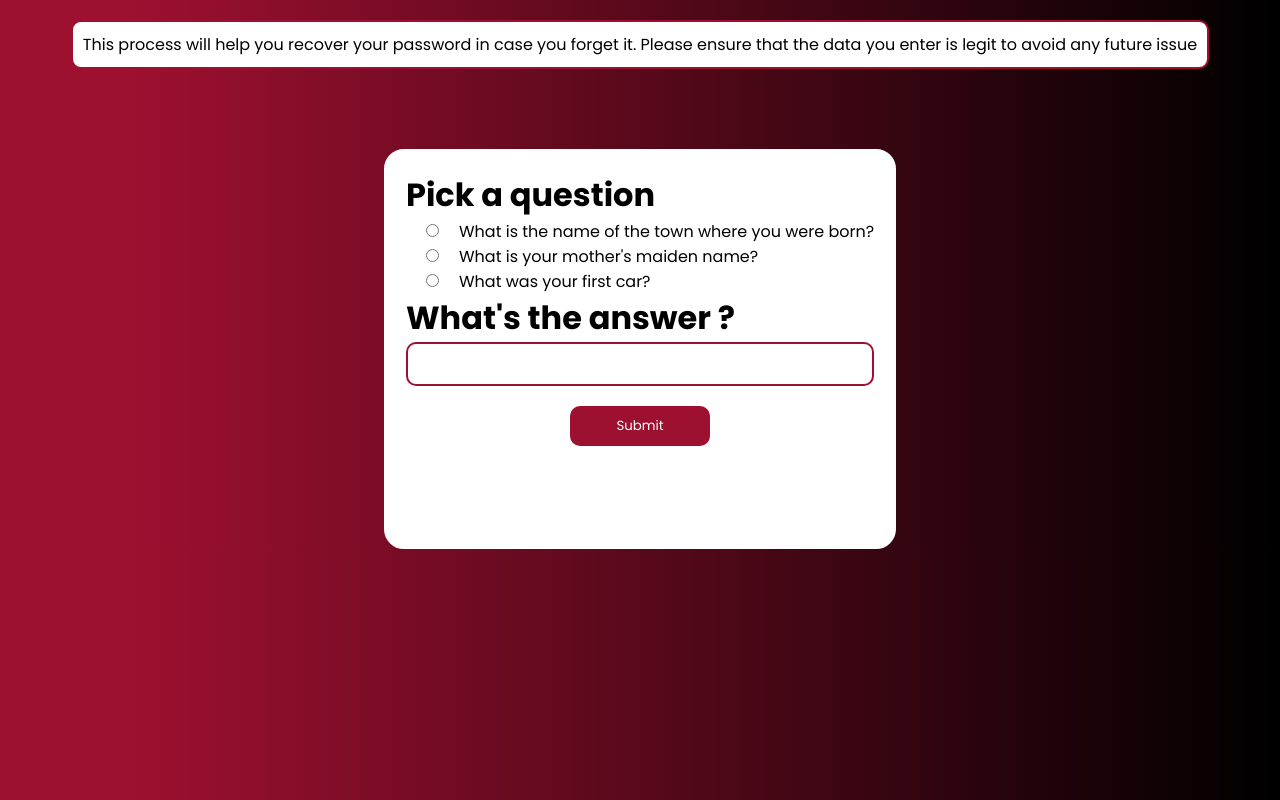
After one commit to iam-hbk/Binary-Beasts, a PHP site: page /forum/forgotPswd.php in a window 1280 px wide. The commit adds this page. Run offline with PHP 8.4, Linux system fonts and the light colour scheme.

Commit message:
forgotPswd

```diff
--- a/footer.php
+++ b/footer.php
@@ -33,7 +33,7 @@
           <a target="_blank" href="facebookPage"
             ><i class="fab fa-facebook-f"></i
           ></a>
-          <a target="_blank" href="twitterPage"
+          <a target="_blank" href="https://twitter.com/BCrimeline"
             ><i class="fab fa-twitter"></i
           ></a>
         </div>
--- a/forum/delete.php
+++ b/forum/delete.php
@@ -5,10 +5,15 @@ session_start();
 
 $username=$_POST["user_name"];
 $remove = "SET FOREIGN_KEY_CHECKS=0";
+
 $rr = mysqli_query($conn,$remove);
+
 $query="DELETE FROM users WHERE user_name = '$username'";
+
 $r = mysqli_query($conn,$query);
+
 $set = "SET FOREIGN_KEY_CHECKS=1";
+
 $rs = mysqli_query($conn,$set);
 
 // echo $username;
--- a/forum/editProfile.php
+++ b/forum/editProfile.php
@@ -288,13 +288,14 @@ if (isset($_POST["submitEdit"])) {
 
                         console.log(data);
                         $(".wrapper").addClass("AccDeleted");
-                        $(".AccDeleted").html("You have been <em>LOGGED OUT</em> and your account has been <em>SUCCESSFULLY DELETED</em>.");
+                        $(".AccDeleted").html("<?php session_destroy() ?>You have been <em>LOGGED OUT</em> and your account has been <em>SUCCESSFULLY DELETED</em>.");
                         $(".AccDeleted").css("text-align","center");
                         $(".AccDeleted em").css({
                             "font-style":"normal","color":"#9e1030ff","font-weight":"bold"
                         });
                         setTimeout(() => {
-                            $("#linkDelAcc").attr("href","/Binary-Beasts/forum");
+                            $("#linkDelAcc").
+                            attr("href","/Binary-Beasts/forum");
                             window.location.replace("http:index.php");
                         }, 3000);
 
--- /dev/null
+++ b/forum/forgotPswd.php
@@ -0,0 +1,135 @@
+<!DOCTYPE html>
+<html lang="en">
+<head>
+    <meta charset="UTF-8">
+    <meta http-equiv="X-UA-Compatible" content="IE=edge">
+    <meta name="viewport" content="width=device-width, initial-scale=1.0">
+    <script src="https://ajax.googleapis.com/ajax/libs/jquery/3.5.1/jquery.min.js"></script>
+    <title>Document</title>
+</head>
+<body>
+    <div class="info">This process will help you recover your password in case you forget it.
+    Please ensure that the data you enter is legit to avoid any future issue</div>
+    <form action="forgotPswd.php" method="post">
+        <h1>Pick a question</h1>
+        <ul>
+            <li><input required type="radio" value = "town" name="question" id="q1"><label for="q1">What is the name of the town where you were born?</label></li>
+            <li><input required type="radio" value = "mom" name="question" id="q2"><label for="q2">What is your mother's maiden name?</label></li>
+            <li><input required type="radio" value = "car" name="question" id="q3"><label for="q3">What was your first car?</label></li>
+        </ul>
+
+        <div class="answer">
+            <h1>What's the answer ?</h1>
+            <input required type="text" name="answer" id="city">
+            <input type="submit" name="submit" value="Submit">
+        </div>
+    </form>
+    <style>
+        @import url("https://fonts.googleapis.com/css2?family=Poppins:wght@100;200;300;400;500;600;700;800;900&display=swap");
+        *{
+            margin: 0;
+            padding: 0;
+            box-sizing: border-box;
+            font-family: "Poppins", sans-serif;
+        }
+        li{
+            list-style-type: none;
+        }
+        body{
+
+            display: grid;
+            place-items: center;
+            height: 100%;
+            width: 100%;
+            background: linear-gradient(90deg, #9e1030ff 10%, rgba(0, 0, 0) 100%);
+        }
+        form{
+            border-radius:20px;
+            margin-top:10vh;
+            background:white;
+            border: 2px solid white;
+            padding: 20px;
+            display: flex;
+            flex-direction: column;
+            min-height:35vh;
+            height:50vh;
+
+        }
+        div{
+            display: flex;
+            height: 50px;
+
+            /* justify-content:space-between; */
+            flex-direction: column;
+        }
+        div input{
+            border:2px solid #9e1030ff;
+            padding:10px;
+            border-radius:10px;
+        }
+        input[name="question"]{
+            margin:0 20px;
+        }
+        input:focus{
+            outline:none;
+        }
+        div input[type=submit]{
+            width:30%;
+            background: #9e1030ff;
+            margin:20px 35%;
+            outline:none;
+            border:none;
+            padding:10px;
+            color:white;
+            cursor:pointer;
+            border-radius:10px;
+        }
+        div.info{
+            border:2px solid #9e1030ff;
+            padding:10px;
+            border-radius:10px;
+            background:white;
+            margin-top:20px;
+            height:auto;
+        }
+        div.info#done{
+            border:2px solid #00ff20f1;
+        }
+    </style>
+</body>
+</html>
+<?php
+include "connect.php";
+session_start();
+
+
+if(isset($_POST["submit"])){
+    $question = $_POST["question"];
+    $answer = $_POST["answer"];
+    $user_id = $_GET["user_id"];
+
+    $query = "UPDATE users
+    SET forgot_question = '$question', forgot_answer = '$answer'
+    WHERE user_id = '$user_id' ;";
+    $res = mysqli_query($conn,$query);
+    if(!$res){
+        echo "<div class='info'>Something went wrong, please try again later".mysqli_error($conn)."
+        </div>";
+    }
+    else{
+        echo <<<EOF
+        <div id='done' class='info'>Everything went well ! welcome to Crimeline</div>
+        <script>
+            $(document).ready(()=>{
+                setTimeout(() => {
+                    window.location.replace("http:index.php");
+                }, 3000);
+            })
+        </script>
+        EOF;
+    }
+
+}
+// echo "hello";
+
+?>
--- a/forum/signInAndUp.php
+++ b/forum/signInAndUp.php
@@ -44,7 +44,7 @@ if (isset($_POST["signInSubmit"])) {
                 $_SESSION['user_email'] = $row['user_email'];
             }
 
-            header("Location: http:/Binary-Beasts/forum");
+            header("Location: http:/Binary-Beasts/forum/");
             exit();
             // echo 'Welcome, ' . $_SESSION['user_name'] . '. <a href="index.php">Proceed to the forum overview</a>.';
         }
@@ -118,7 +118,7 @@ if (isset($_POST["signUpSubmit"])) {
                     $_SESSION['user_email'] = $row['user_email'];
                 }
 
-                header("Location: http:/Binary-Beasts/forum");
+                header("Location: http:/Binary-Beasts/forum/forgotPswd.php?user_id=".$_SESSION['user_id']);
                 // $_SESSION["isTopicCreated"] = true;
                 // header("Location: http:/Binary-Beasts/forum/signInAndUp.php");
                 exit();
--- a/header.php
+++ b/header.php
@@ -41,10 +41,10 @@
         <!-- <span class="tab"
           ><a class="anchorHeader" id="stats" href="#stats">Statistics</a></span
         > -->
-        <span class="tab"
+        <span class="tab" style="padding-left: 10px;"
           ><a class="anchorHeader" id="about" href="#footer">About</a></span
         >
-        <input
+        <!-- <input
           type="search"
           name="search"
           id="search"
@@ -53,7 +53,7 @@
         />
         <label for="search"
           ><i class="fa fa-search" aria-hidden="true"></i
-        ></label>
+        ></label> -->
       </div>
 
           </header>
```
Also changed, not shown: headerIndexFooter.css (+20 -0 lines), index.php (+1 -17 lines).
